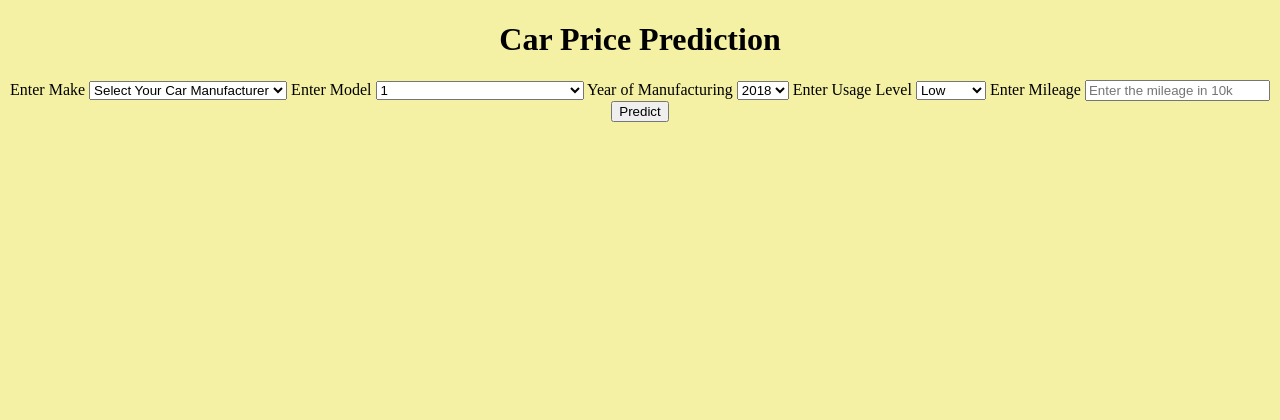
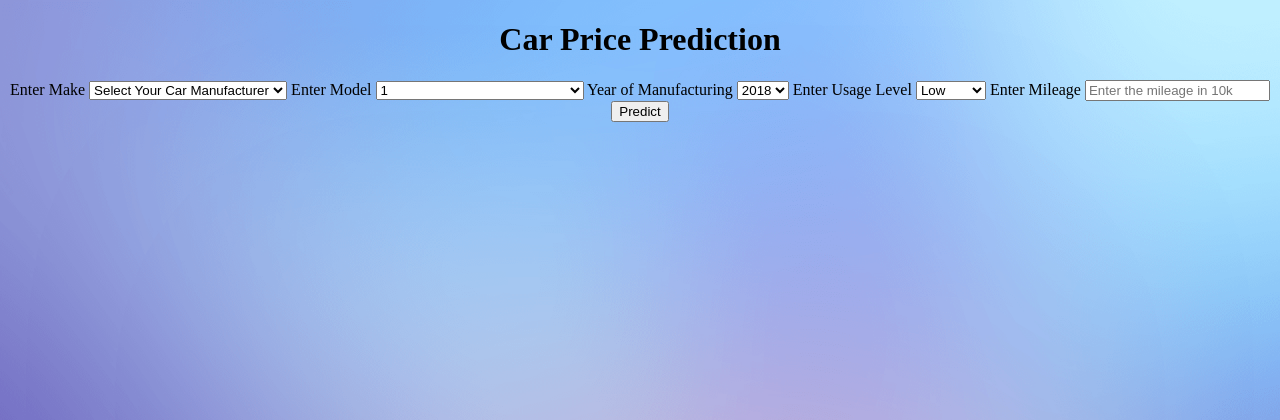
Before and after one commit to rashmiraut/Used_Car_Price_Prediction, a Flask app: page / in a window 1280 px wide. Shown: the top 420 px of the page. Run offline with Flask 2, Linux system fonts and the light colour scheme; parts of the project's set-up code (start-up, migrations or seed data) failed here and were passed over.

Commit message:
Update style.css

```diff
--- a/static/style.css
+++ b/static/style.css
@@ -1,6 +1,7 @@
 
 body {
-    background-color: #f5f1a4;
+    background-image: url(/static/bg.png);
+    background-size: 100%;
     text-align: center;
 }
 
```
